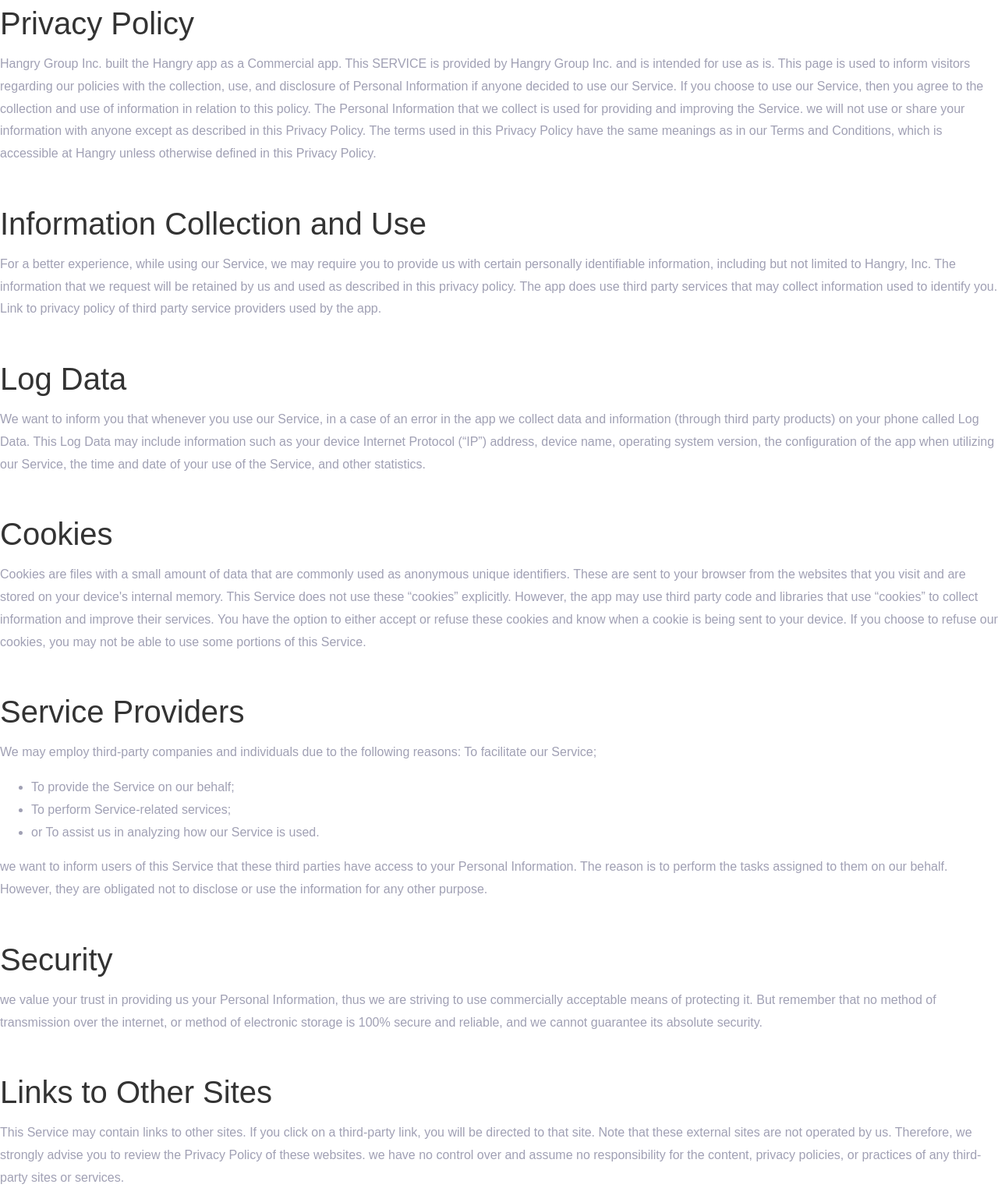
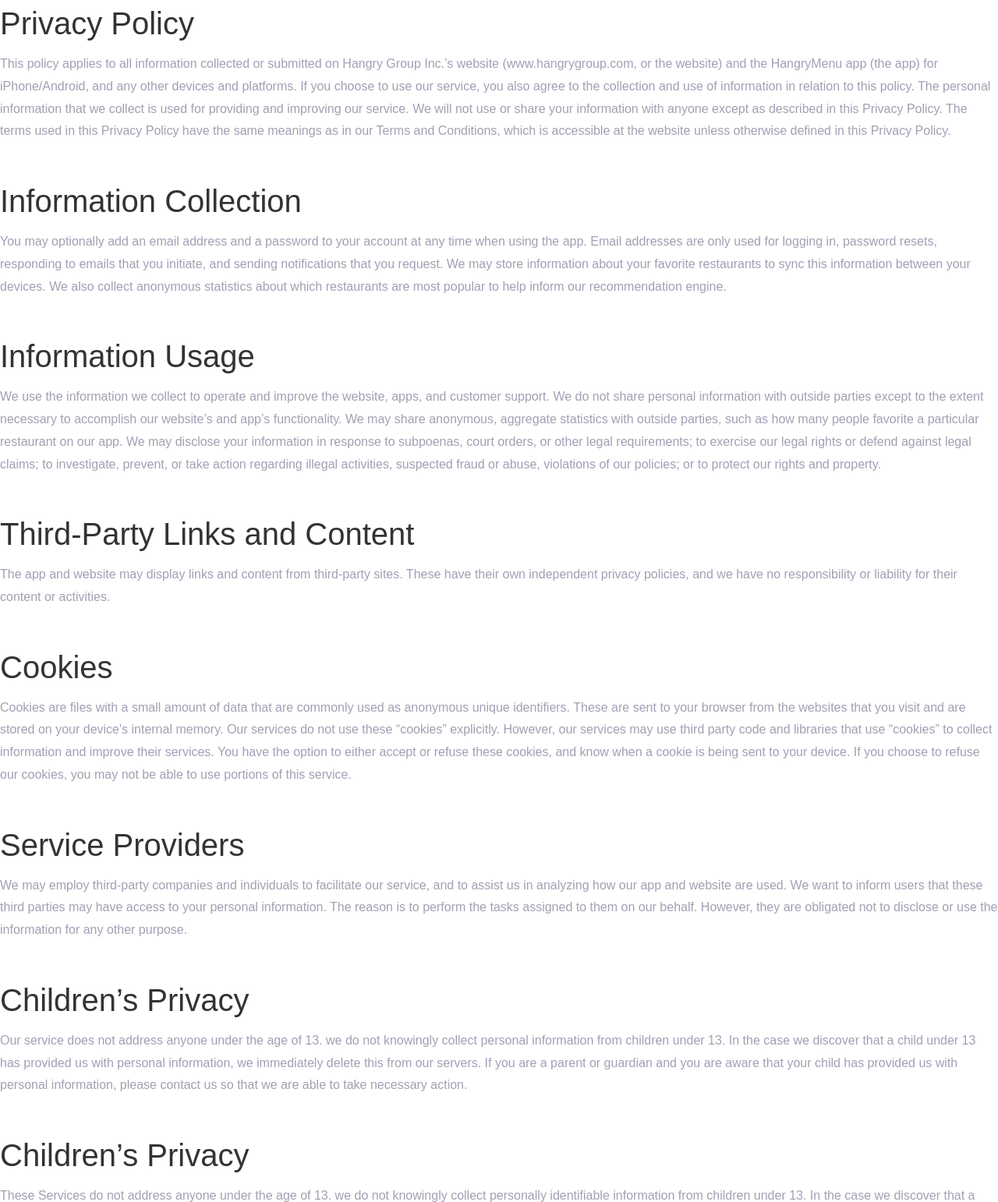
Before and after one commit to Sarah-Yifei-Wang/hangry-site-backup, a plain HTML site: page privacy.html in a window 1280 px wide. Shown: the top 1542 px of the page at 78% size. Drawn offline with Linux system fonts and the light colour scheme.

Commit message:
privacy changes

```diff
--- a/privacy.html
+++ b/privacy.html
@@ -14,40 +14,48 @@
   <body>
     <h1>Privacy Policy</h1>
     <p>
-      Hangry Group Inc. built the Hangry app as a
-      Commercial app. This SERVICE is provided by Hangry Group Inc. and
-      is intended for use as is. This page is used to inform visitors regarding
-      our policies with the collection, use, and disclosure of Personal
-      Information if anyone decided to use our Service. If you choose to use our
-      Service, then you agree to the collection and use of information in
-      relation to this policy. The Personal Information that we collect is used
-      for providing and improving the Service. we will not use or share your
-      information with anyone except as described in this Privacy Policy. The
-      terms used in this Privacy Policy have the same meanings as in our Terms
-      and Conditions, which is accessible at Hangry unless
-      otherwise defined in this Privacy Policy.
+      This policy applies to all information collected or submitted on Hangry
+      Group Inc.’s website (www.hangrygroup.com, or the website) and the
+      HangryMenu app (the app) for iPhone/Android, and any other devices and
+      platforms. If you choose to use our service, you also agree to the
+      collection and use of information in relation to this policy. The personal
+      information that we collect is used for providing and improving our
+      service. We will not use or share your information with anyone except as
+      described in this Privacy Policy. The terms used in this Privacy Policy
+      have the same meanings as in our Terms and Conditions, which is accessible
+      at the website unless otherwise defined in this Privacy Policy.
     </p>
     <br />
-    <h1>Information Collection and Use</h1>
+    <h1>Information Collection</h1>
     <p>
-      For a better experience, while using our Service, we may require you to
-      provide us with certain personally identifiable information, including but
-      not limited to Hangry, Inc. The information that we request
-      will be retained by us and used as described in this privacy policy. The
-      app does use third party services that may collect information used to
-      identify you. Link to privacy policy of third party service providers used
-      by the app.
+      You may optionally add an email address and a password to your account at
+      any time when using the app. Email addresses are only used for logging in,
+      password resets, responding to emails that you initiate, and sending
+      notifications that you request. We may store information about your
+      favorite restaurants to sync this information between your devices. We
+      also collect anonymous statistics about which restaurants are most popular
+      to help inform our recommendation engine.
     </p>
     <br />
-    <h1>Log Data</h1>
+    <h1>Information Usage</h1>
     <p>
-      We want to inform you that whenever you use our Service, in a case of an
-      error in the app we collect data and information (through third party
-      products) on your phone called Log Data. This Log Data may include
-      information such as your device Internet Protocol (“IP”) address, device
-      name, operating system version, the configuration of the app when
-      utilizing our Service, the time and date of your use of the Service, and
-      other statistics.
+      We use the information we collect to operate and improve the website,
+      apps, and customer support. We do not share personal information with
+      outside parties except to the extent necessary to accomplish our website’s
+      and app’s functionality. We may share anonymous, aggregate statistics with
+      outside parties, such as how many people favorite a particular restaurant
+      on our app. We may disclose your information in response to subpoenas,
+      court orders, or other legal requirements; to exercise our legal rights or
+      defend against legal claims; to investigate, prevent, or take action
+      regarding illegal activities, suspected fraud or abuse, violations of our
+      policies; or to protect our rights and property.
+    </p>
+    <br />
+    <h1>Third-Party Links and Content</h1>
+    <p>
+      The app and website may display links and content from third-party sites.
+      These have their own independent privacy policies, and we have no
+      responsibility or liability for their content or activities.
     </p>
     <br />
     <h1>Cookies</h1>
@@ -55,82 +63,62 @@
       Cookies are files with a small amount of data that are commonly used as
       anonymous unique identifiers. These are sent to your browser from the
       websites that you visit and are stored on your device's internal memory.
-      This Service does not use these “cookies” explicitly. However, the app may
-      use third party code and libraries that use “cookies” to collect
+      Our services do not use these “cookies” explicitly. However, our services
+      may use third party code and libraries that use “cookies” to collect
       information and improve their services. You have the option to either
-      accept or refuse these cookies and know when a cookie is being sent to
+      accept or refuse these cookies, and know when a cookie is being sent to
       your device. If you choose to refuse our cookies, you may not be able to
-      use some portions of this Service.
+      use portions of this service.
     </p>
     <br />
     <h1>Service Providers</h1>
     <p>
-      We may employ third-party companies and individuals due to the following
-      reasons: To facilitate our Service;
-      <ul>
-          <li>
-            To provide the Service on our behalf;
-          </li>
-          <li>
-            To perform Service-related services;
-          </li>
-          <li>
-            or To assist us in analyzing how our
-      Service is used.
-          </li>
-      </ul>
-        we want to inform users of this Service that these third
-      parties have access to your Personal Information. The reason is to perform
-      the tasks assigned to them on our behalf. However, they are obligated not
-      to disclose or use the information for any other purpose.
+      We may employ third-party companies and individuals to facilitate our
+      service, and to assist us in analyzing how our app and website are used.
+      We want to inform users that these third parties may have access to your
+      personal information. The reason is to perform the tasks assigned to them
+      on our behalf. However, they are obligated not to disclose or use the
+      information for any other purpose.
     </p>
     <br />
-    <h1>Security</h1>
+    <h1>Children’s Privacy</h1>
     <p>
-        we value your trust in providing us your Personal Information, thus we are striving to use commercially acceptable means of protecting it. But remember that no method of transmission over the internet, or method of electronic storage is 100% secure and reliable, and we cannot guarantee its absolute security.
-
+      Our service does not address anyone under the age of 13. we do not
+      knowingly collect personal information from children under 13. In the case
+      we discover that a child under 13 has provided us with personal
+      information, we immediately delete this from our servers. If you are a
+      parent or guardian and you are aware that your child has provided us with
+      personal information, please contact us so that we are able to take
+      necessary action.
     </p>
     <br />
-    <h1>Links to Other Sites
-
-    </h1>
+    <h1>Children’s Privacy</h1>
     <p>
-        This Service may contain links to other sites. If you click on a third-party link, you will be directed to that site. Note that these external sites are not operated by us. Therefore, we strongly advise you to review the Privacy Policy of these websites. we have no control over and assume no responsibility for the content, privacy policies, or practices of any third-party sites or services.
-
-
+      These Services do not address anyone under the age of 13. we do not
+      knowingly collect personally identifiable information from children under
+      13. In the case we discover that a child under 13 has provided us with
+      personal information, we immediately delete this from our servers. If you
+      are a parent or guardian and you are aware that your child has provided us
+      with personal information, please contact us so that we will be able to do
+      necessary actions.
     </p>
     <br />
-    <h1>Children’s Privacy
-
-    </h1>
+    <h1>Changes to This Privacy Policy</h1>
     <p>
-        These Services do not address anyone under the age of 13. we do not knowingly collect personally identifiable information from children under 13. In the case we discover that a child under 13 has provided us with personal information, we immediately delete this from our servers. If you are a parent or guardian and you are aware that your child has provided us with personal information, please contact us so that we will be able to do necessary actions.
-
+      We may update our Privacy Policy from time to time. Thus, you are advised
+      to review this page periodically for any changes. If we decide to change
+      our privacy policy, we will post those changes on this page. Summary of
+      changes so far: May 1st, 2020: First published. December 21st, 2020:
+      Edited various sections for clarity and brevity.
     </p>
     <br />
-    <h1>Changes to This Privacy Policy
-
-
-
-    </h1>
+    <h1>Your Consent</h1>
+    <p>By using our site or apps, you consent to our privacy policy.</p>
+    <br />
+    <h1>Contact Us</h1>
     <p>
-        we may update our Privacy Policy from time to time. Thus, you are advised to review this page periodically for any changes. we will notify you of any changes by posting the new Privacy Policy on this page. This policy is effective as of 2020-05-01
-
-
-    </p>
-    <br />
-    <h1>Contact Us
-
-
-
-
-
-    </h1>
-    <p>
-        If you have any questions or suggestions about our Privacy Policy, do not hesitate to contact us at Hello@hangrygroup.com.
-
-
-
+      If you have any questions or suggestions about our Privacy Policy, do not
+      hesitate to contact us at Hello@hangrygroup.com.
     </p>
     <br />
   </body>
```
Also changed, not shown: 1 other file.
